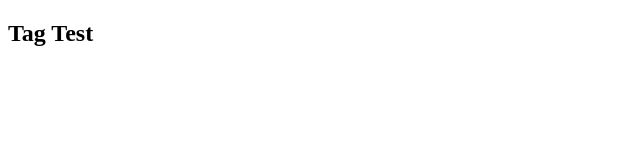
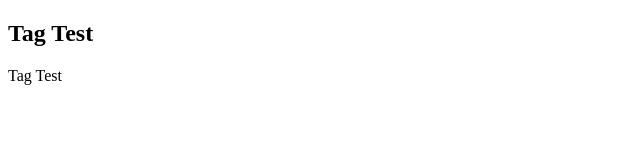
Before and after one commit to altharest/test_1, a plain HTML site: page index.html in a window 1280 px wide. Shown: the full height of the page, 0-640 px from the left. Drawn offline with Linux system fonts and the light colour scheme.

Commit message:
Testing tags

```diff
--- a/index.html
+++ b/index.html
@@ -7,5 +7,6 @@
 </head>
 <body>
     <h2>Tag Test</h2>
+    <p>Tag Test</p>
 </body>
 </html>
```
